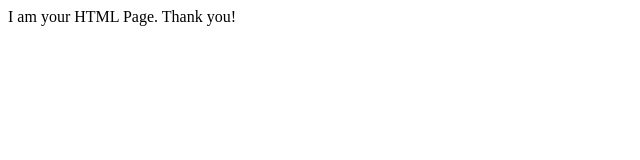
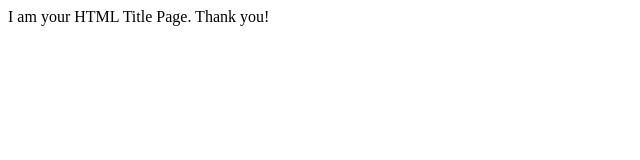
Before and after one commit to ragavm24/Lesson--02--GitHubFiles, a plain HTML site: page index.html in a window 1280 px wide. Shown: the full height of the page, 0-640 px from the left. Drawn offline with Linux system fonts and the light colour scheme.

```diff
--- a/index.html
+++ b/index.html
@@ -4,7 +4,7 @@
 
 <body>
 
-	<p> I am your HTML Page. Thank you! </p>
+	<p> I am your HTML Title Page. Thank you! </p>
 
 </body>
 
```
Also changed, not shown: demo.txt, demo1.txt (added).
